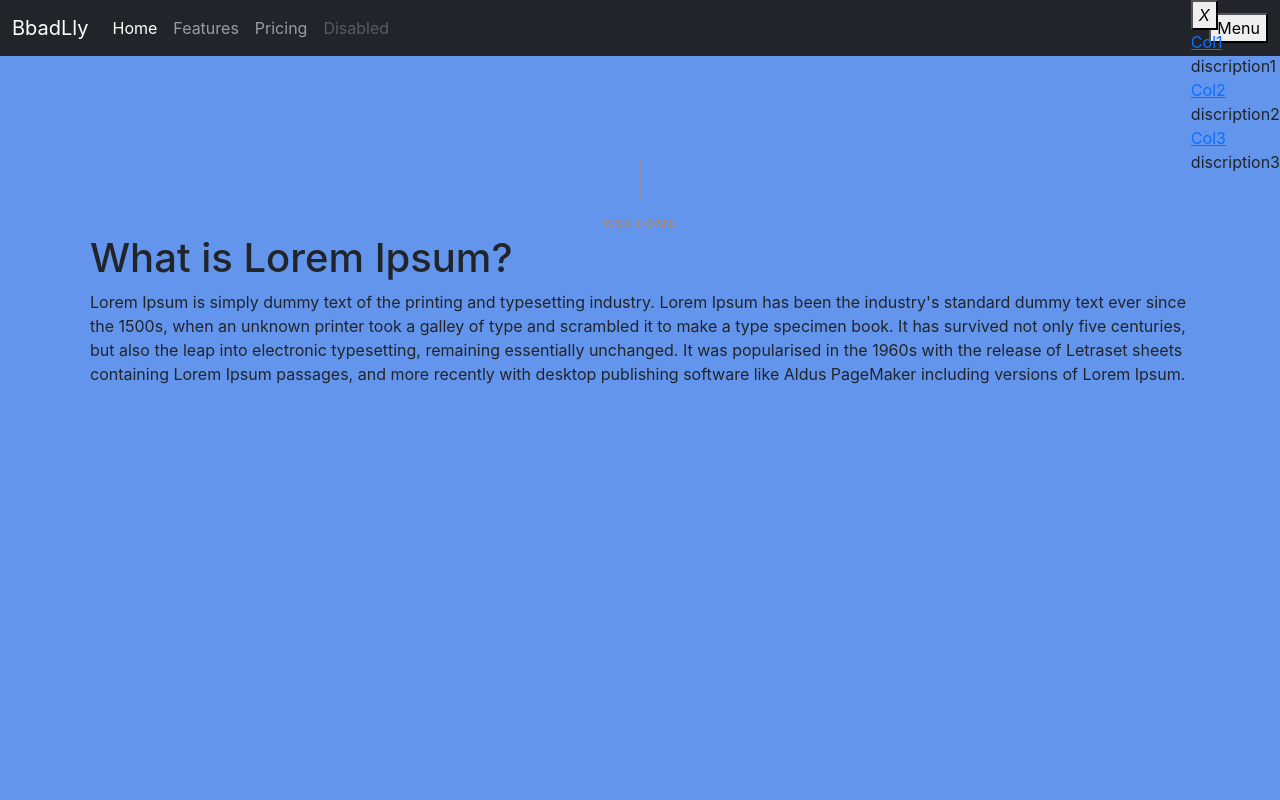
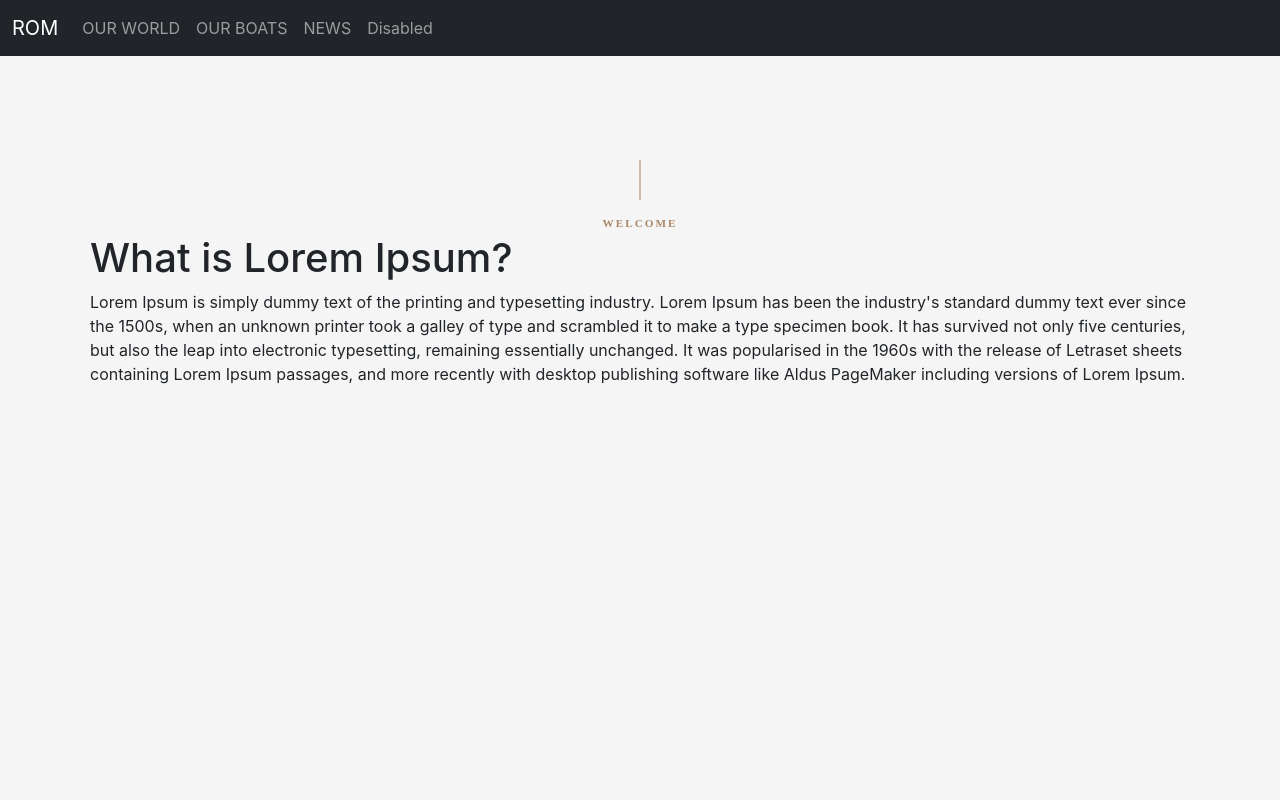
Before and after one commit to LLXGF1/my-app, a React (Create React App) app: page / in a window 1280 px wide. Shown: the top 800 px of the page. Built offline with nearby package versions, Linux system fonts and the light colour scheme.

Commit message:
[UPDATE] Navbar and Footer color

```diff
--- a/src/App.css
+++ b/src/App.css
@@ -6,7 +6,7 @@
   display: flex;
   flex-direction: column;
   min-height: 100vh;
-  background-color: cornflowerblue;
+  background-color: whitesmoke;
 }
 
 .content-warp{
@@ -24,7 +24,7 @@
 .footer{
   margin-top: 1rem;
   padding: 1rem;
-  background-color: rgb(235, 195, 64);
+  background-color: darkslategrey;
   position: fixed;
   bottom: 0;
   left: 0;
@@ -46,7 +46,7 @@
 .home-section{
   display: block;
   margin-bottom: -3px;
-  min-height: 722.4px;
+  min-height: 600px;
   position: relative;
 }
 
--- a/src/App.js
+++ b/src/App.js
@@ -11,9 +11,6 @@ function App() {
     <div className="page-container">
       <div className="navbar-header">
         <Navbar />
-        <div className="menu-open" open>
-          <Menu />
-        </div>
       </div>
       <div className="content-warp">
         <section className="home-section">
--- a/src/Compoments/Footer/Footer.css
+++ b/src/Compoments/Footer/Footer.css
@@ -1,6 +1,6 @@
 .main-footer{
     color:white;
-    background-color: darkorange;
+    background-color: #212529;
     padding-top: 10px;
     position: relative;
     bottom: 0;
--- a/src/Compoments/Navbar/Menu.js
+++ b/src/Compoments/Navbar/Menu.js
@@ -2,7 +2,6 @@ import React from 'react';
 
 function Menu() {
     return (
-        <div className="menu-open" open>
         <div className="menu-container">
             <button aria-label="close" className="menu-closeButton">
                 <i className="menu-icon">
@@ -39,7 +38,6 @@ function Menu() {
                 </div>
             </div>
         </div>
-        </div>
     );
 }
 export default Menu;
--- a/src/Compoments/Navbar/Navbar.js
+++ b/src/Compoments/Navbar/Navbar.js
@@ -4,31 +4,31 @@ function Navbar() {
     return (
         <nav class="navbar navbar-expand-lg navbar-dark bg-dark">
             <div class="container-fluid">
-                <a class="navbar-brand" href="#">BbadLly</a>
+                <a class="navbar-brand" href="#">ROM</a>
                 <button class="navbar-toggler" type="button" data-bs-toggle="collapse" data-bs-target="#navbarNav" aria-controls="navbarNav" aria-expanded="false" aria-label="Toggle navigation">
                     <span class="navbar-toggler-icon"></span>
                 </button>
                 <div class="collapse navbar-collapse" id="navbarNav">
                     <ul class="navbar-nav">
                         <li class="nav-item">
-                            <a class="nav-link active" aria-current="page" href="#">Home</a>
+                            <a class="nav-link" href="#">OUR WORLD</a>
                         </li>
                         <li class="nav-item">
-                            <a class="nav-link" href="#">Features</a>
+                            <a class="nav-link" href="#">OUR BOATS</a>
                         </li>
                         <li class="nav-item">
-                            <a class="nav-link" href="#">Pricing</a>
+                            <a class="nav-link" href="#">NEWS</a>
                         </li>
                         <li class="nav-item">
-                            <a class="nav-link disabled" href="#" tabindex="-1" aria-disabled="true">Disabled</a>
+                            <a class="nav-link" href="#">Disabled</a>
                         </li>
                     </ul>
                 </div>
-                <div>
+                {/* <div>
                     <button type="button" aria-label="menu" >
                         Menu
                     </button>
-                </div>
+                </div> */}
             </div>
         </nav>
     );
```
Also changed, not shown: 1 other file (tests, documents, lock files or other folders). Lines whose indentation alone changed are shown as unchanged.
